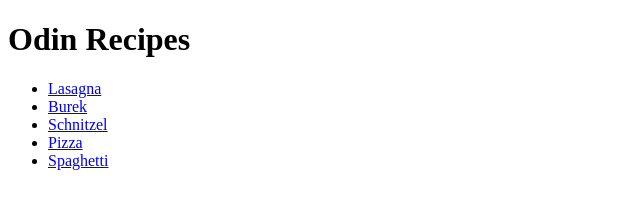
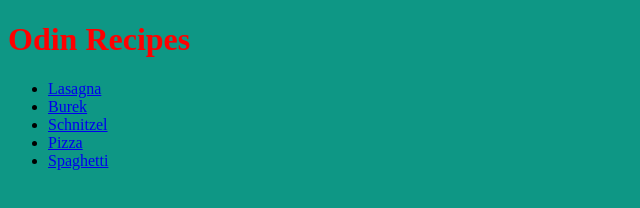
Before and after one commit to Thanalol/odin-recipes, a plain HTML site: page index.html in a window 1280 px wide. Shown: the whole page, without its empty margins (0-640 px from the left). Drawn offline with Linux system fonts and the light colour scheme.

Commit message:
Added and linked styles.css sheets to every page. Everything is working so far

```diff
--- a/index.html
+++ b/index.html
@@ -4,6 +4,7 @@
     <meta charset="UTF-8">
     <meta name="viewport" content="width=device-width, initial-scale=1.0">
     <title>Odin Recipes</title>
+    <link rel="stylesheet" href="styles.css">
 </head>
 <body>
     <h1>Odin Recipes</h1>
--- /dev/null
+++ b/recipes/burek/styles.css
@@ -0,0 +1,3 @@
+h1 {
+    color: greenyellow;
+}
--- /dev/null
+++ b/recipes/lasagna/styles.css
@@ -0,0 +1,3 @@
+h1 {
+    color: red;
+}
--- /dev/null
+++ b/recipes/pizza/styles.css
@@ -0,0 +1,3 @@
+h1 {
+    background: rebeccapurple;
+}
--- /dev/null
+++ b/recipes/schnitzel/styles.css
@@ -0,0 +1,3 @@
+h1 {
+    color: aqua;
+}
--- /dev/null
+++ b/recipes/spaghetti/styles.css
@@ -0,0 +1,3 @@
+body {
+    background-image: linear-gradient(to bottom right,red, yellow);
+}
--- /dev/null
+++ b/styles.css
@@ -0,0 +1,11 @@
+h1 {
+    color: red;
+}
+
+p {
+    color: white;
+}
+
+body {
+    background-color: rgb(14, 151, 133);
+}
```
Also changed, not shown: recipes/burek/burek.html (+1 -0 lines), recipes/lasagna/lasagna.html (+1 -0 lines), recipes/pizza/pizza.html (+1 -0 lines), recipes/schnitzel/schnitzel.html (+1 -0 lines), recipes/spaghetti/spaghetti.html (+1 -0 lines).
